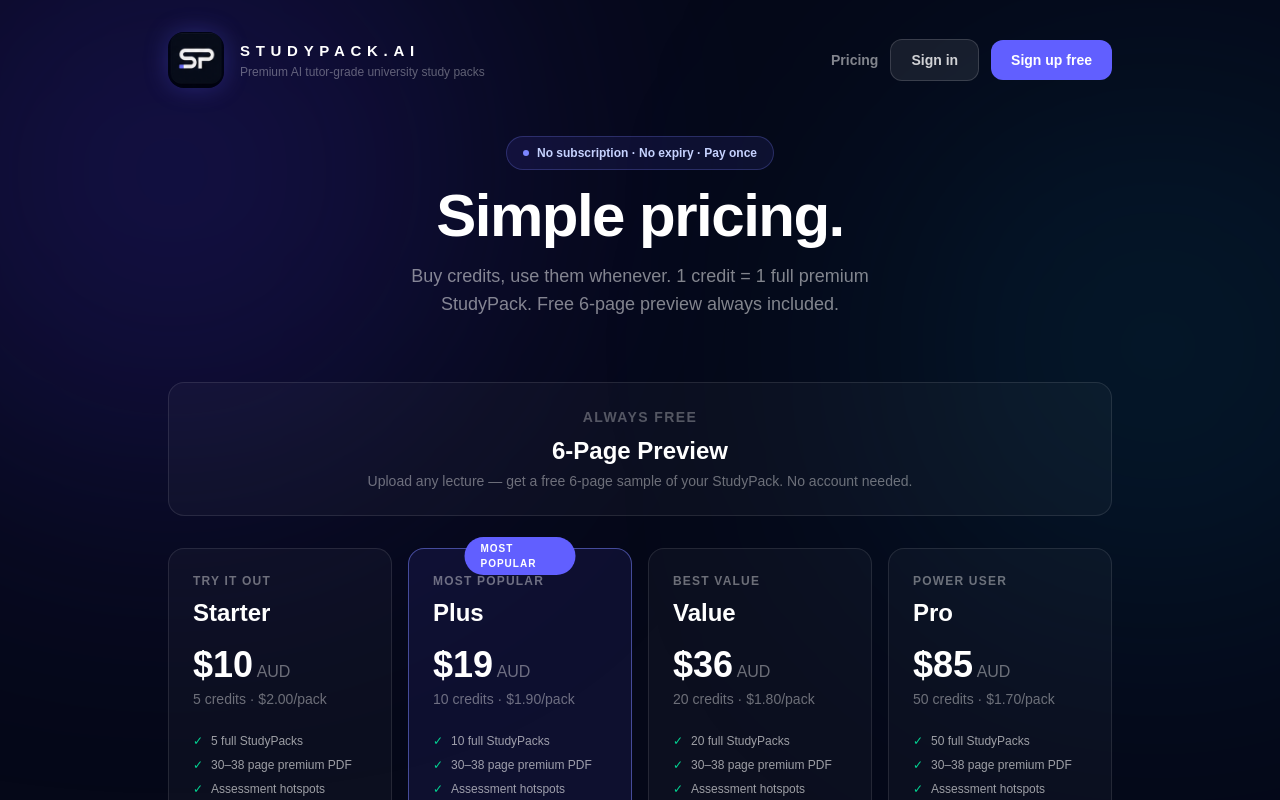
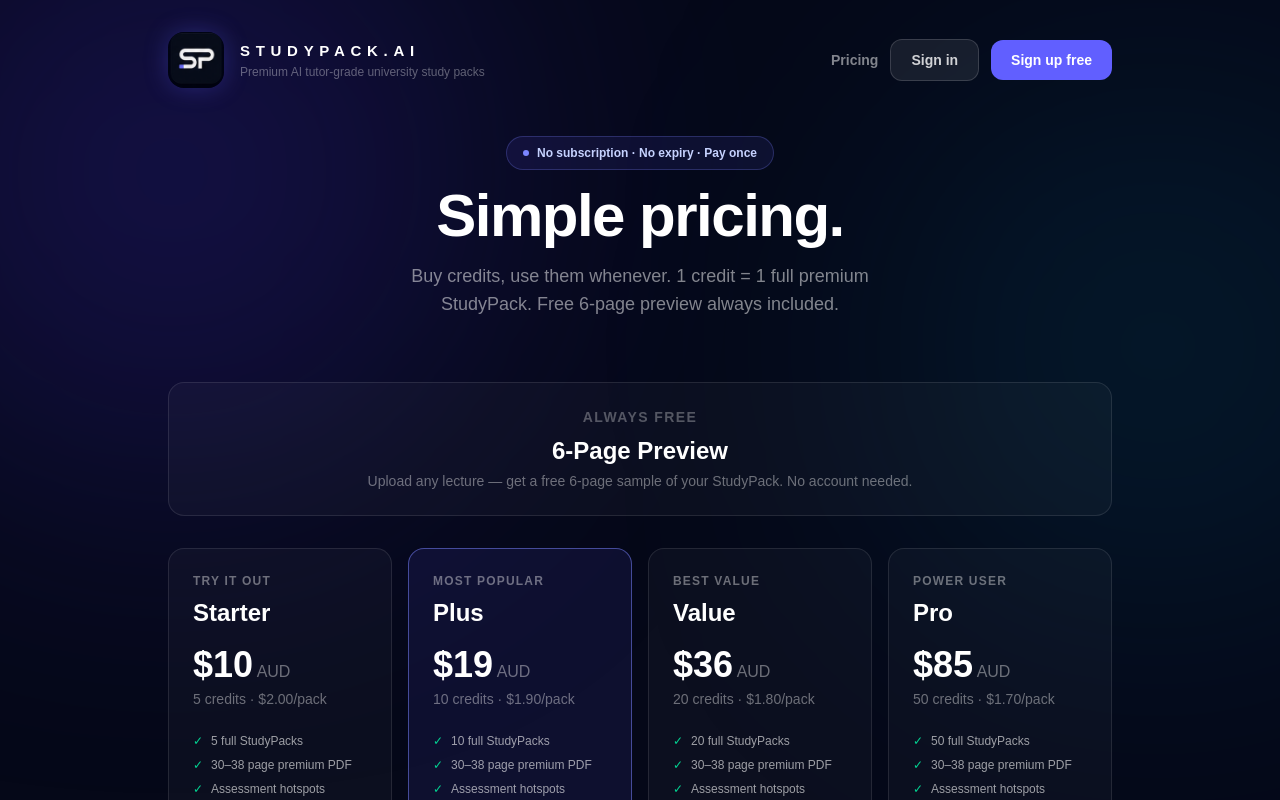
Before and after one commit to paulrodgerson40-blip/studypack-frontend, a Next.js app: page /pricing in a window 1280 px wide. Shown: the top 800 px of the page. Built offline with nearby package versions, Linux system fonts and the light colour scheme; no server answers.

Commit message:
Remove redundant most popular pill

```diff
--- a/app/pricing/page.tsx
+++ b/app/pricing/page.tsx
@@ -86,11 +86,7 @@ export default function PricingPage() {
                   : "border-white/10 bg-white/[0.03]"
               }`}
             >
-              {pack.popular && (
-                <div className="absolute -top-3 left-1/2 -translate-x-1/2 rounded-full bg-indigo-500 px-4 py-1 text-[10px] font-black uppercase tracking-widest text-white">
-                  Most popular
-                </div>
-              )}
+
               <div className="text-xs font-bold uppercase tracking-widest text-white/40">
                 {pack.description}
               </div>
```
